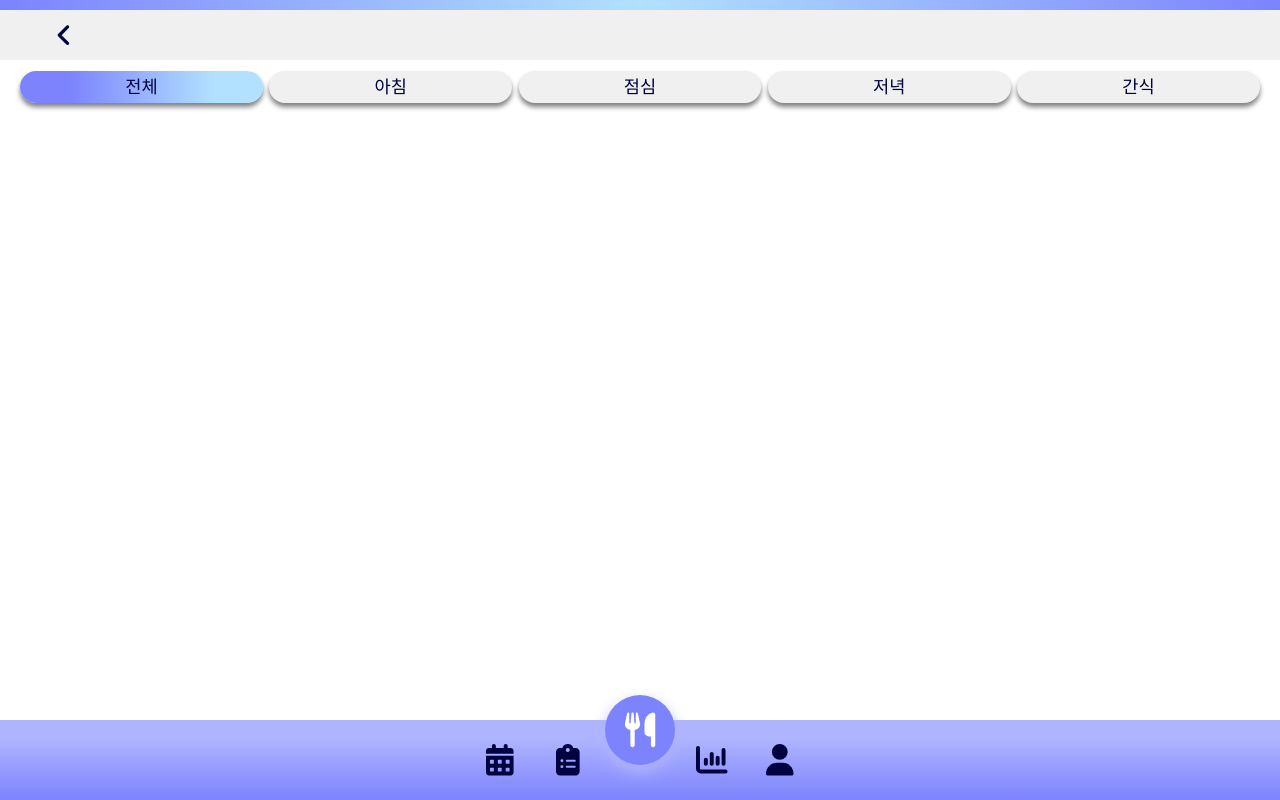
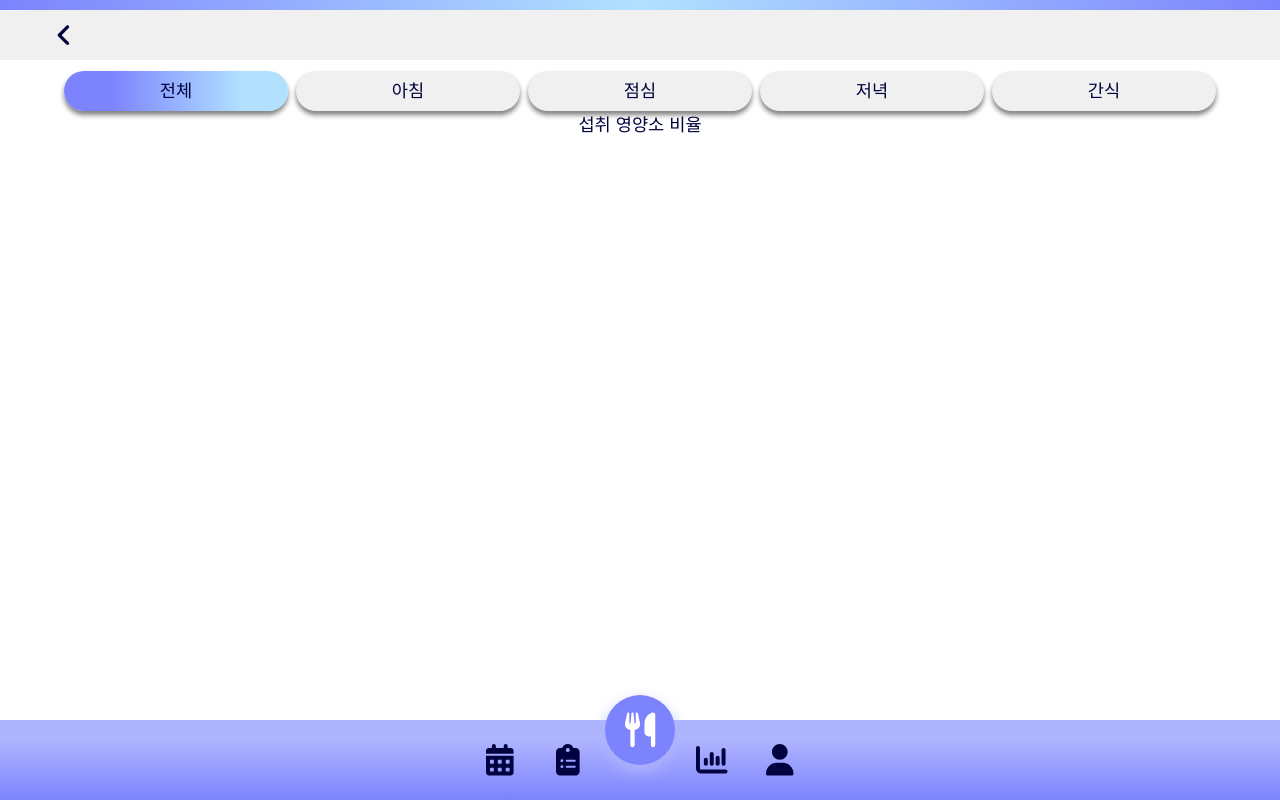
Before and after one commit to hallov012/Ease-EasyLose, a React (Create React App) app in the folder frontend/: page /main/summary in a window 1280 px wide. Built offline with nearby package versions, Linux system fonts and the light colour scheme; a web font is replaced by a local one.

Commit message:
누락본 추가

```diff
--- a/frontend/src/components/MainPage/MealSelectBtn/MealSelectBtn.module.css
+++ b/frontend/src/components/MainPage/MealSelectBtn/MealSelectBtn.module.css
@@ -1,6 +1,6 @@
 .meal_btn {
   /* background: var(--gray-color); */
-  height: 2rem;
-  line-height: 2rem;
+  height: 5vh;
+  line-height: 5vh;
   border-radius: 20px;
 }
--- a/frontend/src/components/MainPage/MealSelectBtnList/MealSelectBtnList.module.css
+++ b/frontend/src/components/MainPage/MealSelectBtnList/MealSelectBtnList.module.css
@@ -2,12 +2,5 @@
   margin-top: 0.7rem;
   display: grid;
   grid-template-columns: repeat(5, 1fr);
-  grid-column-gap: 0.4rem;
+  grid-column-gap: 0.5rem;
 }
-
-.meal_btn {
-  /* background: var(--gray-color); */
-  height: 2rem;
-  line-height: 2rem;
-  border-radius: 20px;
-}
--- /dev/null
+++ b/frontend/src/components/MainPage/NutrientChart/NutrientChart.js
@@ -0,0 +1,6 @@
+import classes from "./NutrientChart.module.css"
+
+function NutrientChart() {
+  return <div className={classes.chart_box}>섭취 영양소 비율</div>
+}
+export default NutrientChart
--- a/frontend/src/components/MainPage/pages/DailyDietPage.js
+++ b/frontend/src/components/MainPage/pages/DailyDietPage.js
@@ -20,7 +20,7 @@ function DailyDietPage(props) {
           }}
         />
       </div>
-      <div style={{ margin: "0 20px" }}>
+      <div style={{ margin: "0 5vw" }}>
         <NutrientSummary />
         <SumProgressBar />
         <MealCardList />
--- a/frontend/src/components/MainPage/pages/DailySummaryPage.js
+++ b/frontend/src/components/MainPage/pages/DailySummaryPage.js
@@ -1,4 +1,5 @@
 import MealSelectBtnList from "../MealSelectBtnList/MealSelectBtnList"
+import NutrientChart from "../NutrientChart/NutrientChart"
 import TopNav from "../../TopNav/TopNav"
 
 import { useState } from "react"
@@ -33,8 +34,9 @@ function DailySummaryPage(props) {
       <div id="top_nav_area">
         <TopNav text={dateTitle} arrow={["/main", 0]} />
       </div>
-      <div style={{ margin: "0 20px" }}>
+      <div style={{ margin: "0 5vw" }}>
         <MealSelectBtnList />
+        <NutrientChart />
       </div>
     </div>
   )
```
Also changed, not shown: frontend/src/components/MainPage/NutrientChart/NutrientChart.module.css (added).
